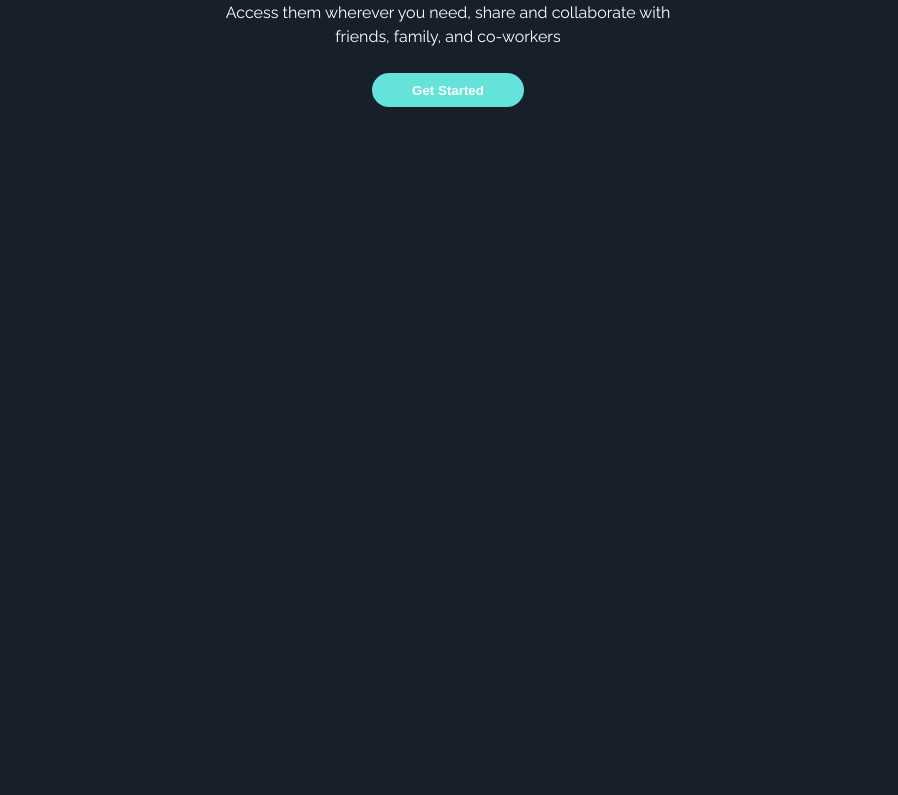
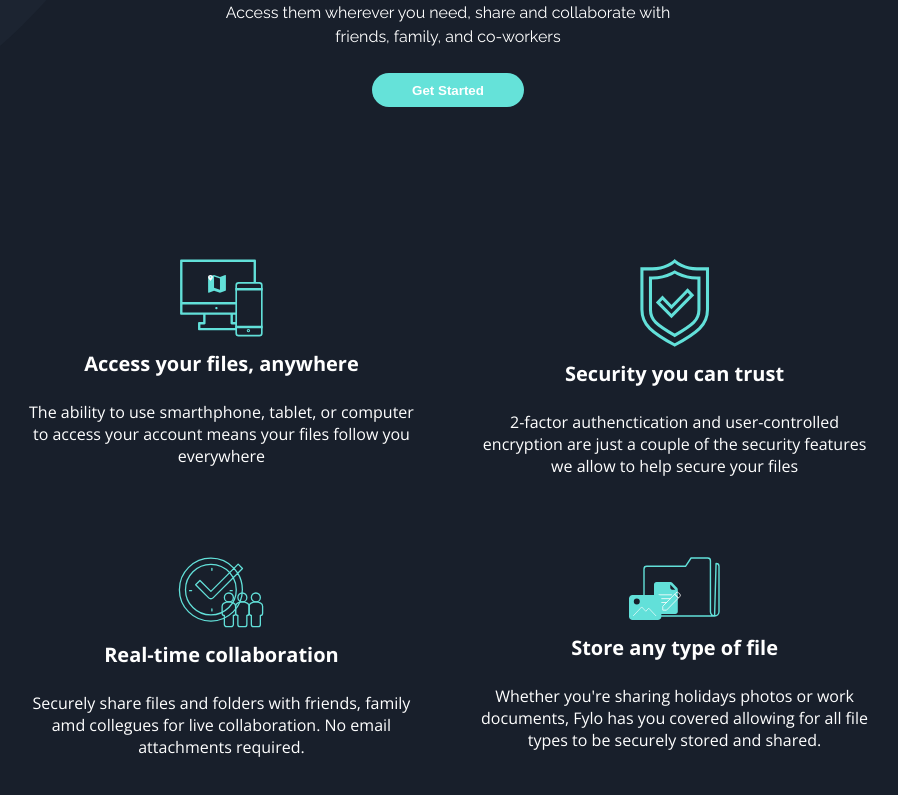
Before and after one commit to zhafranth/fylo-landingpage, a React (Create React App) app: page / in a window 1280 px wide. Shown: the part 789-1584 px from the top of the page, without its empty margins (192-1090 px from the left). Before the commit the page ends 952 px from the top, so only its background shows below. Built offline with nearby package versions, Linux system fonts and the light colour scheme.

Commit message:
add benefit

```diff
--- a/src/App.js
+++ b/src/App.js
@@ -1,12 +1,13 @@
 import "./app.scss";
 
 // Component
-import { Header, Hero } from "./components";
+import { Benefit, Header, Hero } from "./components";
 function App() {
   return (
     <div className="App">
       <Header />
       <Hero />
+      <Benefit />
     </div>
   );
 }
--- a/src/app.scss
+++ b/src/app.scss
@@ -2,7 +2,7 @@
 
 body {
   margin: 0;
-  background-color: hsl(218, 28%, 13%);
+  background-color: hsl(217, 28%, 15%);
   font-family: "Open Sans", sans-serif;
 }
 .app {
--- /dev/null
+++ b/src/components/Benefit/index.js
@@ -0,0 +1,64 @@
+import React from "react";
+import {
+  MainBenefit,
+  BenefitItem,
+  ImgWrapper,
+  ImgCover,
+  Title,
+  Desc,
+} from "./style";
+
+// Image
+import Image1 from "../../assets/icon-access-anywhere.svg";
+import Image2 from "../../assets/icon-security.svg";
+import Image3 from "../../assets/icon-collaboration.svg";
+import Image4 from "../../assets/icon-any-file.svg";
+
+const Benefit = () => {
+  return (
+    <MainBenefit>
+      <BenefitItem>
+        <ImgWrapper>
+          <ImgCover src={Image1} />
+        </ImgWrapper>
+        <Title>Access your files, anywhere</Title>
+        <Desc>
+          The ability to use smarthphone, tablet, or computer to access your
+          account means your files follow you everywhere
+        </Desc>
+      </BenefitItem>
+      <BenefitItem>
+        <ImgWrapper>
+          <ImgCover src={Image2} />
+        </ImgWrapper>
+        <Title>Security you can trust</Title>
+        <Desc>
+          2-factor authenctication and user-controlled encryption are just a
+          couple of the security features we allow to help secure your files
+        </Desc>
+      </BenefitItem>
+      <BenefitItem>
+        <ImgWrapper>
+          <ImgCover src={Image3} />
+        </ImgWrapper>
+        <Title>Real-time collaboration</Title>
+        <Desc>
+          Securely share files and folders with friends, family amd collegues
+          for live collaboration. No email attachments required.
+        </Desc>
+      </BenefitItem>
+      <BenefitItem>
+        <ImgWrapper>
+          <ImgCover src={Image4} />
+        </ImgWrapper>
+        <Title>Store any type of file</Title>
+        <Desc>
+          Whether you're sharing holidays photos or work documents, Fylo has you
+          covered allowing for all file types to be securely stored and shared.
+        </Desc>
+      </BenefitItem>
+    </MainBenefit>
+  );
+};
+
+export default Benefit;
--- /dev/null
+++ b/src/components/Benefit/style.js
@@ -0,0 +1,30 @@
+import styled from "styled-components/macro";
+
+export const MainBenefit = styled.div`
+  padding: 6rem 12vw;
+  background-color: #181f2b;
+  box-sizing: border-box;
+  display: flex;
+  justify-content: center;
+  gap: 4rem;
+  flex-wrap: wrap;
+`;
+export const BenefitItem = styled.div`
+  width: 40%;
+  display: flex;
+  flex-direction: column;
+  align-items: center;
+  color: #fff;
+  text-align: center;
+  @media screen and (max-width: 770px) {
+    width: 80%;
+  }
+`;
+export const ImgWrapper = styled.div``;
+export const ImgCover = styled.img``;
+export const Title = styled.h4`
+  font-size: 20px;
+  font-weight: 700;
+  margin: 0.5rem 0;
+`;
+export const Desc = styled.p``;
--- a/src/components/Hero/index.js
+++ b/src/components/Hero/index.js
@@ -2,6 +2,7 @@ import React from "react";
 
 // Images
 import HeroImage from "../../assets/illustration-intro.png";
+import BgCurvyImg from "../../assets/bg-curvy-desktop.svg";
 
 // Components
 import {
@@ -12,6 +13,7 @@ import {
   Title,
   Desc,
   Button,
+  BgCurvy,
 } from "./style";
 
 const style = () => {
@@ -31,6 +33,7 @@ const style = () => {
         </Desc>
         <Button>Get Started</Button>
       </MetaWrapper>
+      <BgCurvy src={BgCurvyImg} />
     </MainHero>
   );
 };
--- a/src/components/Hero/style.js
+++ b/src/components/Hero/style.js
@@ -1,6 +1,7 @@
 import styled from "styled-components/macro";
 
 export const MainHero = styled.div`
+  position: relative;
   display: flex;
   flex-direction: column;
   align-items: center;
@@ -50,3 +51,14 @@ export const Button = styled.button`
   cursor: pointer;
   font-weight: 700;
 `;
+
+export const BgCurvy = styled.img`
+  position: absolute;
+  bottom: 0;
+  left: 0;
+  right: 0;
+  object-fit: cover;
+  width: 100%;
+  height: auto;
+  z-index: -1;
+`;
--- a/src/components/index.js
+++ b/src/components/index.js
@@ -1,4 +1,5 @@
 import Header from "./Headers";
 import Hero from "./Hero";
+import Benefit from "./Benefit";
 
-export { Header, Hero };
+export { Header, Hero, Benefit };
```
